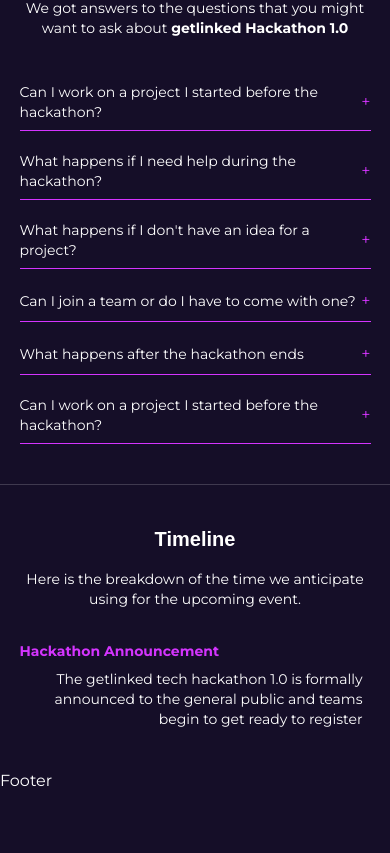
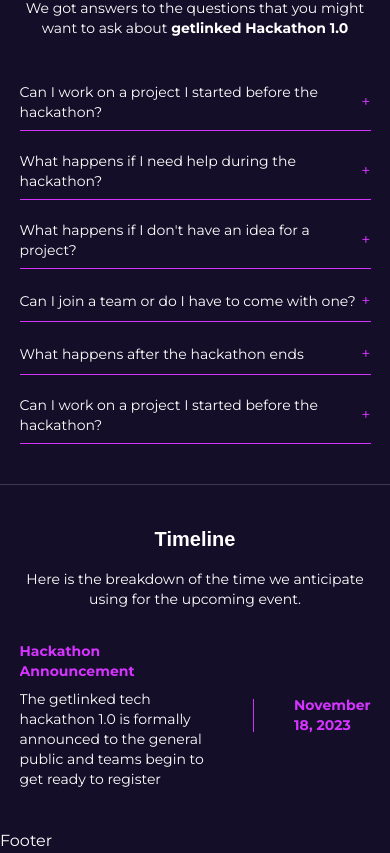
Before and after one commit to gift56/getlinked-ui-challengn, a Next.js app: page / in a window 390 px wide. Shown: the part 3531-4384 px from the top of the page. Before the commit the page ends 4324 px from the top, so only its background shows below. Built offline with nearby package versions, Linux system fonts and the light colour scheme; a web font is replaced by a local one.

Commit message:
moving to the next

```diff
--- a/components/LandingpageContent/Timeline.tsx
+++ b/components/LandingpageContent/Timeline.tsx
@@ -27,17 +27,23 @@
             </motion.p>
           </div>
           <div className="w-full flex flex-col items-center justify-center gap-3">
-            <div className="flex items-center justify-between gap-2 w-full">
-              <div className="flex items-start justify-start tab:justify-end flex-col gap-2">
-                <h2 className="text-sm font-bold text-primary md:text-lg tab:text-2xl">
+            <div className="flex items-center justify-around gap-10 w-full">
+              <div className="flex items-start justify-start tab:items-end tab:justify-end flex-col gap-2">
+                <h2 className="text-sm font-bold text-primary md:text-lg tab:text-2xl tab:text-right">
                   Hackathon Announcement
                 </h2>
-                <p className="text-sm font-normal text-right">
-                  The getlinked tech hackathon 1.0 is formally announced <br className="hidden tab:blockb" /> to the
-                  general public and teams begin to get ready to register
+                <p className="text-sm font-normal tab:text-right">
+                  The getlinked tech hackathon 1.0 is formally announced{" "}
+                  <br className="hidden tab:block" /> to the general public and
+                  teams begin to get ready to register
                 </p>
               </div>
-              <div className="flex items-start justify-start "></div>
+              <div className="flex flex-col items-center justify-center gap-1">
+                <img src="/icon/lineIcon.svg" alt="line_icon" />
+              </div>
+              <p className="flex items-start justify-start text-sm font-bold text-primary md:text-lg tab:text-2xl">
+                November 18, 2023
+              </p>
             </div>
           </div>
         </div>
```
Also changed, not shown: public/icon/lineIcon.svg (added), public/img/timelineImg.png (deleted).
